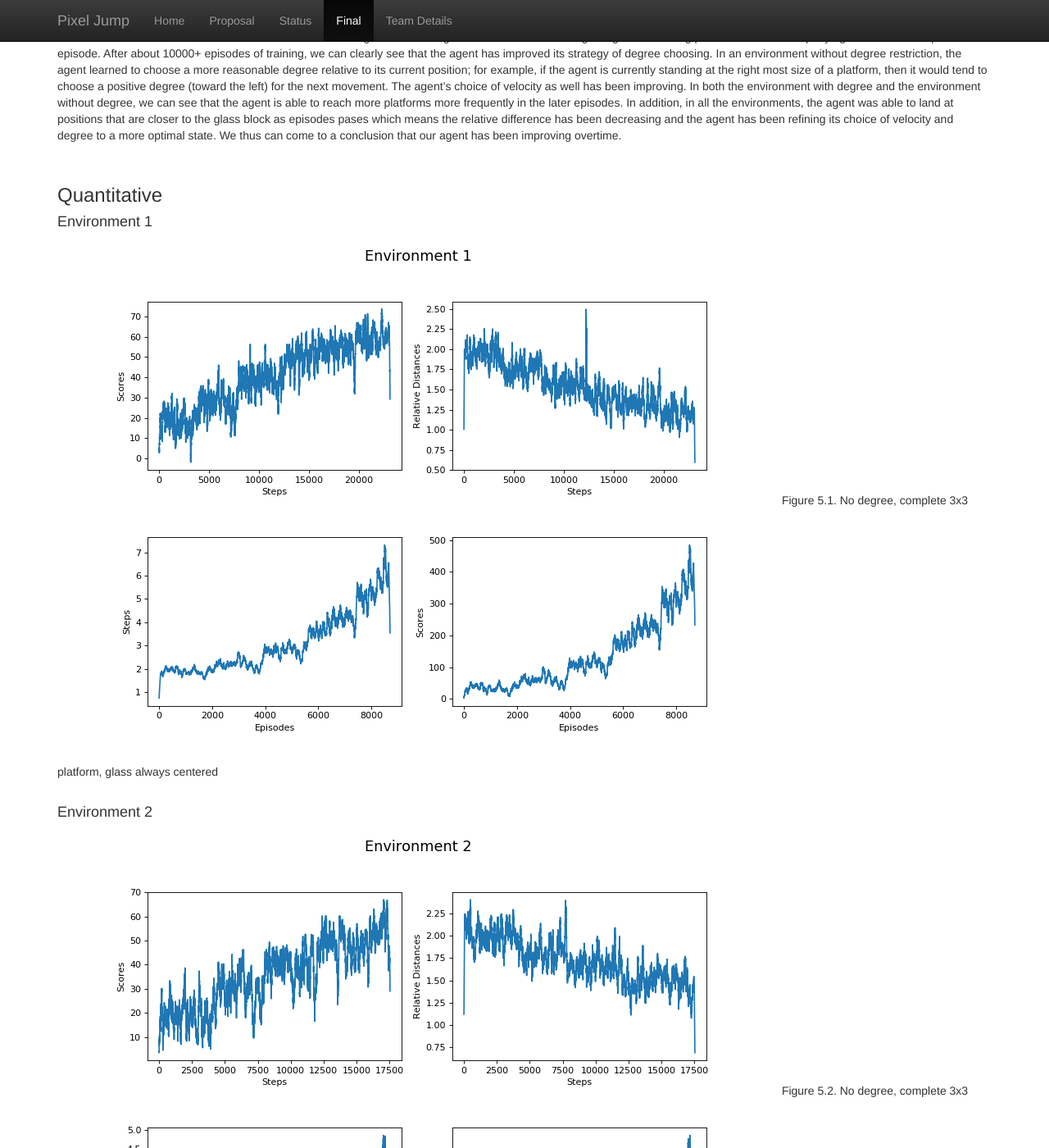
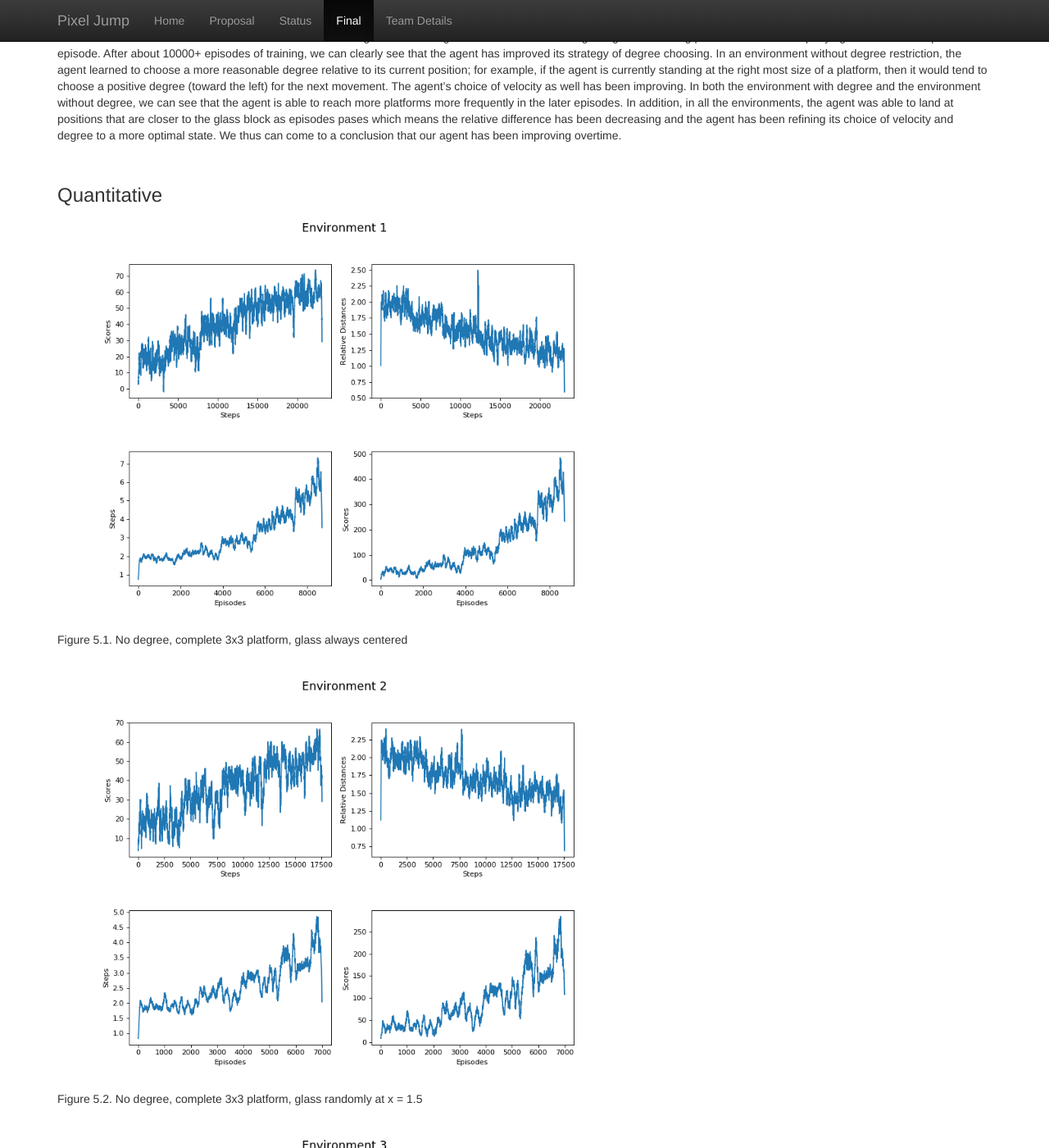
Before and after one commit to bikaylee/Jump-Jump, a Jekyll site: the page built from docs/final.md, in a window 1280 px wide and 1400 px high, scrolled down 5755 px. Shown: the whole window at 82% size. Built offline with Jekyll 4.4.1, drawn with Linux system fonts in a browser that asks for light colours; our own code applies the rules of GitHub Pages for plain Markdown files; formulas are drawn with MathJax 3; some of the changed text lies outside the part shown.

Commit message:
Update final.md

```diff
--- a/docs/final.md
+++ b/docs/final.md
@@ -160,28 +160,23 @@
 
 <br>
 ### Quantitative
-#### Environment 1
-<img src="image/Environment_1.png">
+<img src="image/Environment_1.png" width=700> <br>
 Figure 5.1. No degree, complete 3x3 platform, glass always centered <br>
 <br>
 
-#### Environment 2
-<img src="image/Environment_2.png">
+<img src="image/Environment_2.png" width=700> <br>
 Figure 5.2. No degree, complete 3x3 platform, glass randomly at x = 1.5 <br>
 <br>
 
-#### Environment 3
-<img src="image/Environment_3.png">
+<img src="image/Environment_3.png" width=700> <br>
 Figure 5.3. Restricted degree, complete 3x3 platform, glass randomly at any block <br>
 <br>
 
-#### Environment 4
-<img src="image/Environment_4.png">
+<img src="image/Environment_4.png" width=700> <br>
 Figure 5.4. Restricted degree, incomplete 3x3 platform, glass may randomly be at any block <br>
 <br>
 
-#### Environment 5
-<img src="image/Environment_5.png">
+<img src="image/Environment_5.png" width=700> <br>
 Figure 5.5. Wider degree, incomplete 3x3 platform, glass may randomly be at any block <br>
 <br>
 
```
